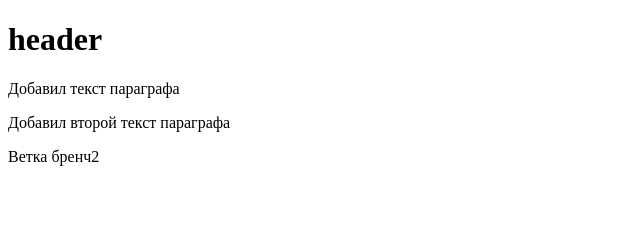
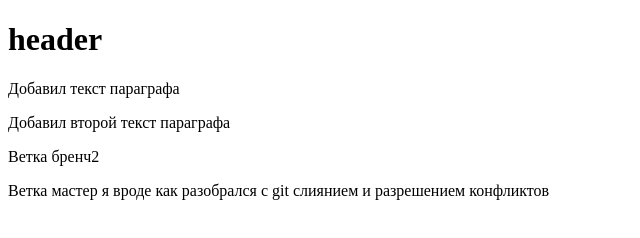
Before and after one commit to bal-alexej/gittest, a plain HTML site: page git_tutorial/work/hello.html in a window 1280 px wide. Shown: the whole page, without its empty margins (0-640 px from the left). Drawn offline with Linux system fonts and the light colour scheme.

Commit message:
Ветка мастер я вроде как разобрался с git слиянием и разрешением конфликтов

```diff
--- a/git_tutorial/work/hello.html
+++ b/git_tutorial/work/hello.html
@@ -10,5 +10,6 @@
     <p>Добавил текст параграфа</p>
     <p>Добавил второй текст параграфа</p>
     <p>Ветка бренч2</p>
+    <p>Ветка мастер я вроде как разобрался с git слиянием и разрешением конфликтов</p>
   </body>
 </html>
```
